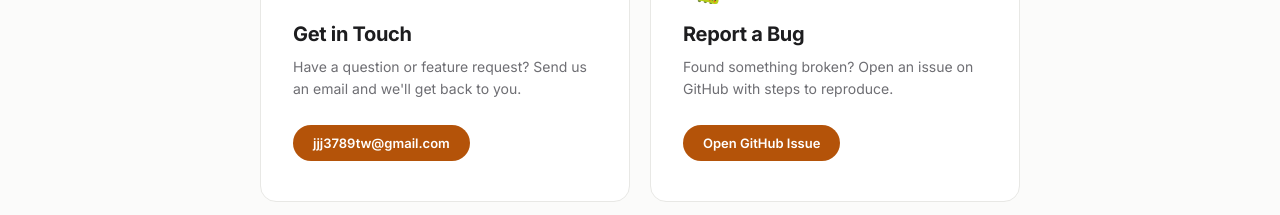
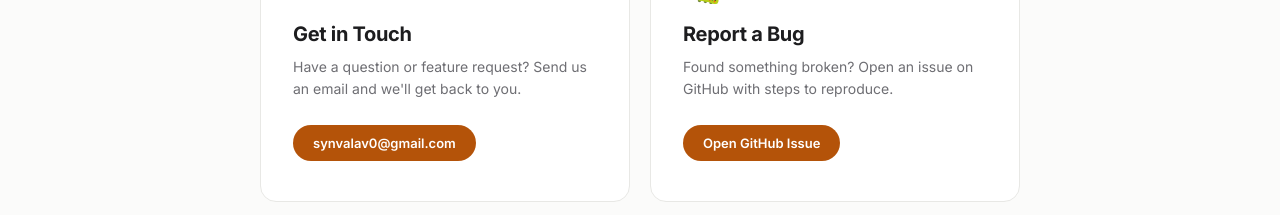
Before and after one commit to Aslan0809610/synvala-web, a Next.js app: page / in a window 1280 px wide. Shown: the part 4660-4875 px from the top of the page. Built offline with nearby package versions, Linux system fonts and the light colour scheme.

Commit message:
update contact email to synvalav0@gmail.com

```diff
--- a/app/layout.tsx
+++ b/app/layout.tsx
@@ -40,7 +40,7 @@ export default function RootLayout({ children }: { children: React.ReactNode })
             <a href="/changelog">Changelog</a>
             <a href="/download">Download</a>
             <a href="/activate">Activate License</a>
-            <a href="mailto:jjj3789tw@gmail.com">Contact</a>
+            <a href="mailto:synvalav0@gmail.com">Contact</a>
             <a href="https://github.com/Aslan0809610/synvala/issues" target="_blank" rel="noopener noreferrer">Report a Bug</a>
           </div>
           <p>&copy; {new Date().getFullYear()} Synvala. Built for organic chemists.</p>
--- a/app/page.tsx
+++ b/app/page.tsx
@@ -152,7 +152,7 @@ export default function Home() {
             <div className="contact-icon">✉️</div>
             <h3>Get in Touch</h3>
             <p>Have a question or feature request? Send us an email and we'll get back to you.</p>
-            <a href="mailto:jjj3789tw@gmail.com" className="contact-btn">jjj3789tw@gmail.com</a>
+            <a href="mailto:synvalav0@gmail.com" className="contact-btn">synvalav0@gmail.com</a>
           </div>
           <div className="contact-card">
             <div className="contact-icon">🐛</div>
--- a/app/pricing/page.tsx
+++ b/app/pricing/page.tsx
@@ -148,7 +148,7 @@ export default function Pricing() {
             <div className="site-license-cta">
               <div className="site-license-price">$1,500<span>+ /yr</span></div>
               <p className="site-license-contact">Contact for details</p>
-              <a href="mailto:hello@synvala.com?subject=Site%20License%20Inquiry" className="tier-btn primary">
+              <a href="mailto:synvalav0@gmail.com?subject=Site%20License%20Inquiry" className="tier-btn primary">
                 Get in Touch
               </a>
             </div>
--- a/app/roadmap/page.tsx
+++ b/app/roadmap/page.tsx
@@ -42,7 +42,7 @@ export default function RoadmapPage() {
           <p>We'd love to hear what you need. Open an issue on GitHub or send us an email.</p>
           <div className="roadmap-cta-actions">
             <a href="https://github.com/Aslan0809610/synvala/issues" target="_blank" rel="noopener noreferrer" className="contact-btn">Open GitHub Issue</a>
-            <a href="mailto:jjj3789tw@gmail.com" className="contact-btn" style={{ background: "var(--bg-muted)", color: "var(--text)" }}>Send Email</a>
+            <a href="mailto:synvalav0@gmail.com" className="contact-btn" style={{ background: "var(--bg-muted)", color: "var(--text)" }}>Send Email</a>
           </div>
         </div>
       </section>
```
